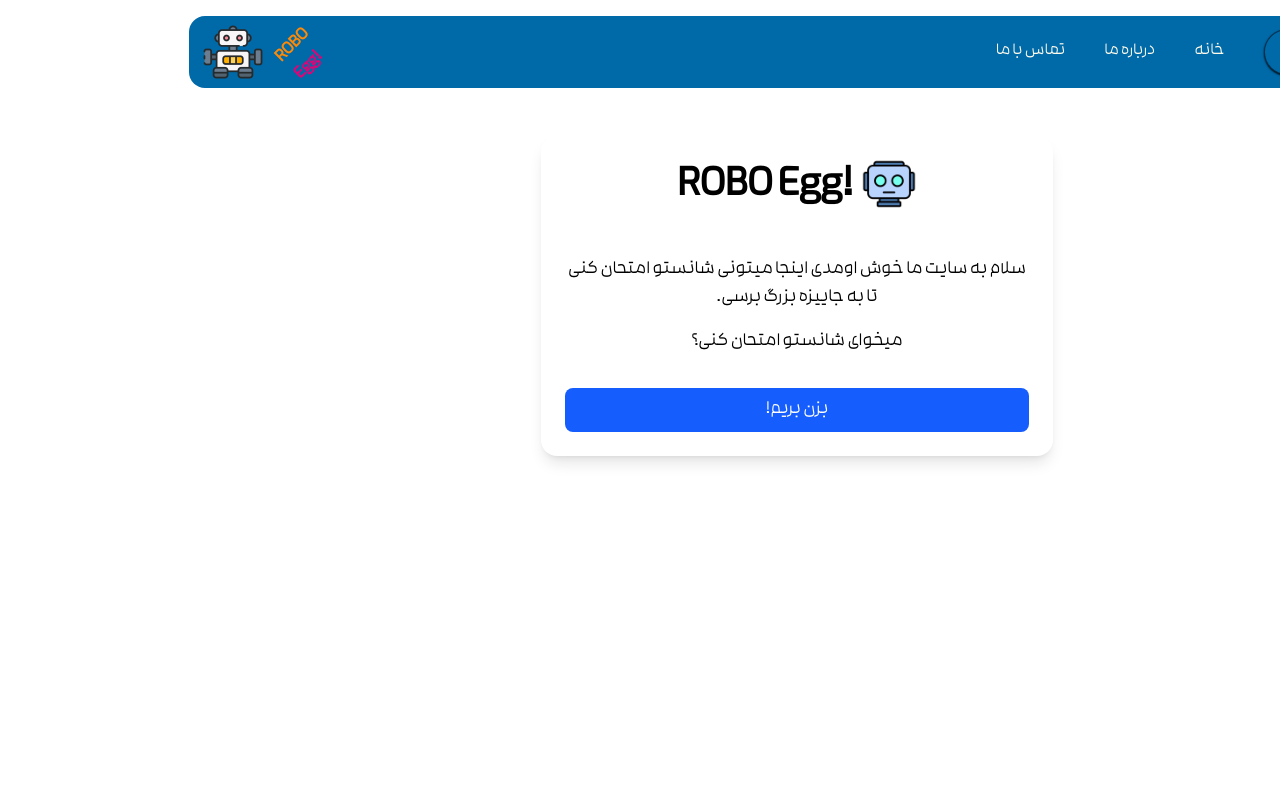
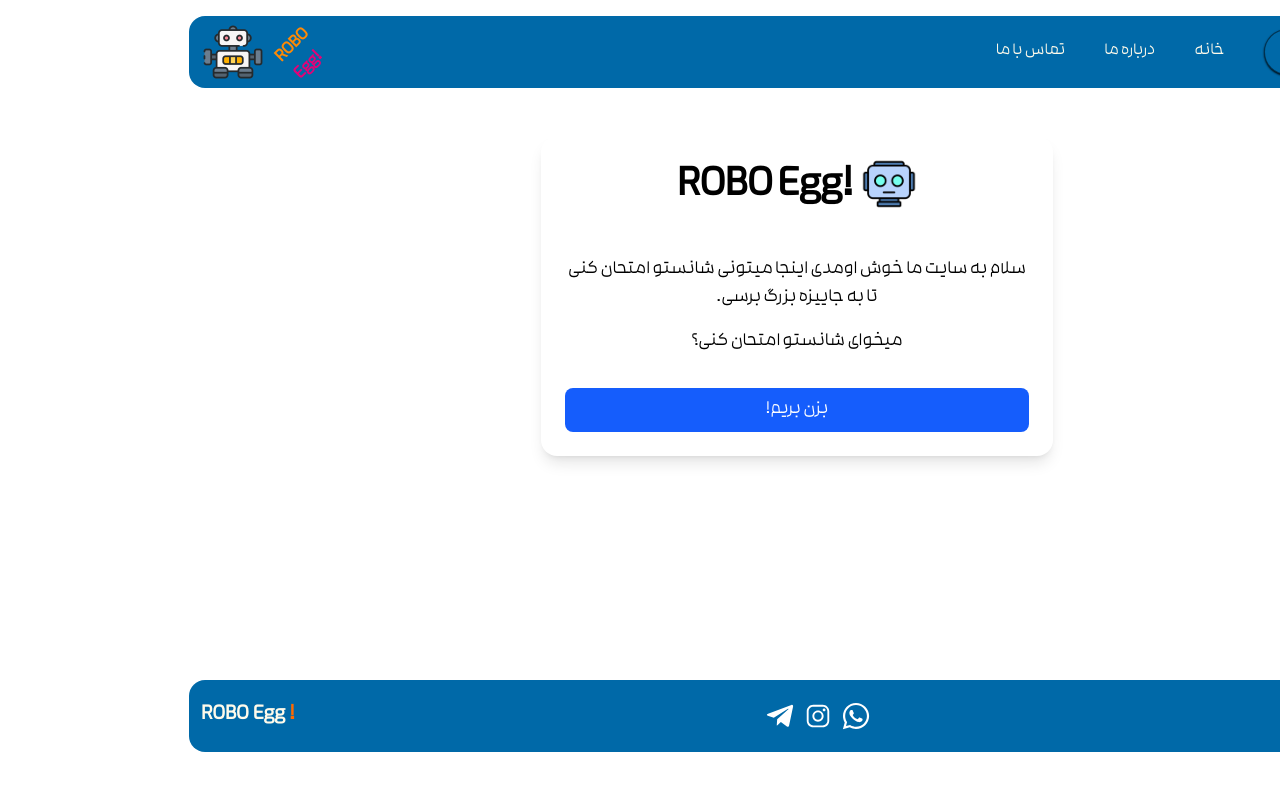
Before and after one commit to Alireza-ghanbari/Robo-egg, a React (Vite) app: page / in a window 1280 px wide. Shown: the top 790 px of the page. Built offline with nearby package versions, Linux system fonts and the light colour scheme.

Commit message:
add footer

```diff
--- a/package.json
+++ b/package.json
@@ -13,6 +13,7 @@
     "@tailwindcss/vite": "^4.1.12",
     "react": "^19.1.1",
     "react-dom": "^19.1.1",
+    "react-icons": "^5.5.0",
     "react-router-dom": "^7.8.0",
     "tailwindcss": "^4.1.12"
   },
--- a/src/App.jsx
+++ b/src/App.jsx
@@ -5,6 +5,7 @@ import Auth from "./Pages/Auth";
 import Navbar from "./Components/Navbar";
 import About from "./Pages/About";
 import Contact from "./Pages/Contact";
+import Footer from "./Components/Footer";
 
 export default function App() {
   return (
@@ -18,6 +19,7 @@ export default function App() {
           <Route path="/contact" element={<Contact />} />
           <Route path="*" element={<NotFound />} />
         </Routes>
+        <Footer />
       </BrowserRouter>
     </>
   );
--- /dev/null
+++ b/src/Components/Footer.jsx
@@ -0,0 +1,24 @@
+import robot from "../assets/robot-head.png";
+import { FaTelegramPlane, FaWhatsapp } from "react-icons/fa";
+import { IoLogoInstagram } from "react-icons/io";
+
+export default function Footer() {
+  return (
+    <footer className="container py-4 px-8 mt-32 fixed bottom-8 right-0 left-0 ">
+      <div className="w-full flex items-center justify-between bg-sky-700 rounded-2xl px-3 py-2">
+        <div className="">
+            <img src={robot} className="h-14" />
+        </div>
+        <div className="flex items-center justify-center space-x-2 text-3xl text-white">
+          <FaWhatsapp />
+          <IoLogoInstagram />
+          <FaTelegramPlane />
+        </div>
+        <h1 className="gap-1 items-center justify-center font-bold text-2xl flex text-amber-50">
+          <span className=""><span className="text-orange-500 mx-1">!</span>Egg</span>
+          <span className="">ROBO</span>
+        </h1>
+      </div>
+    </footer>
+  );
+}
```
Also changed, not shown: 1 other file (tests, documents, lock files or other folders).
